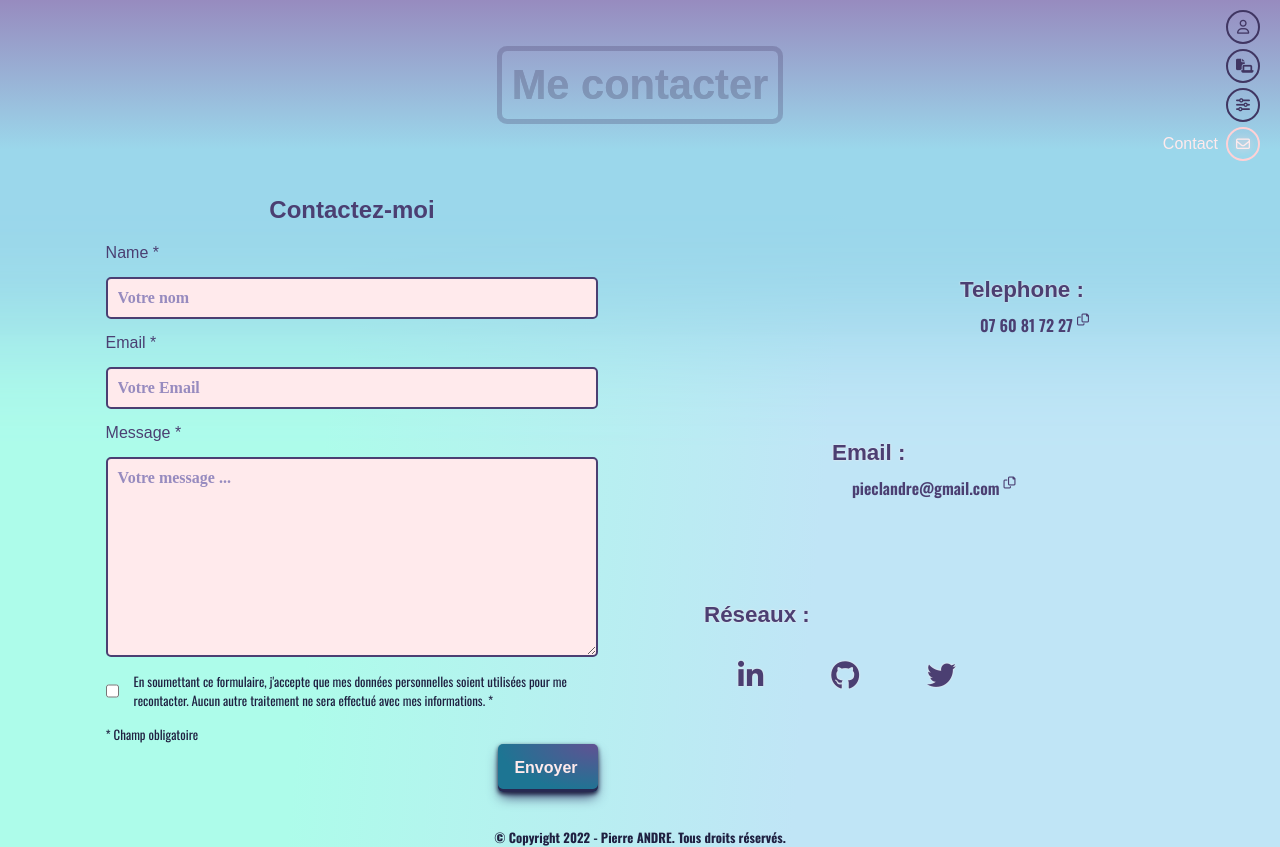
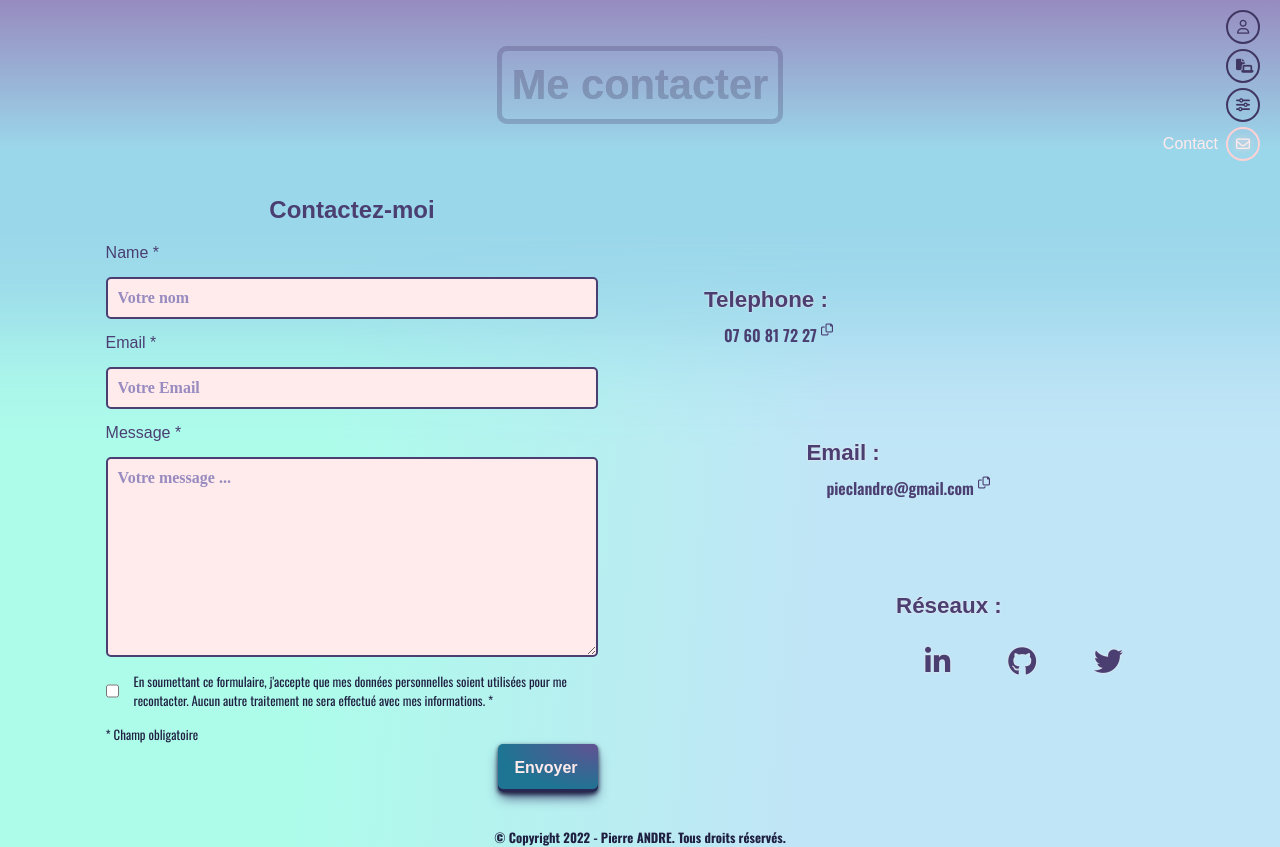
Before and after one commit to Peallyz/Portfolio-Pierre_ANDRE, a React (Create React App) app: page /contact in a window 1280 px wide. Built offline with nearby package versions, Linux system fonts and the light colour scheme; a web font is replaced by a local one.

Commit message:
re-align contact-info

```diff
--- a/src/Components/Contact/SocialNetwork.js
+++ b/src/Components/Contact/SocialNetwork.js
@@ -17,7 +17,7 @@ const SocialNetwork = () => {
     };
     return (
         <div className="social__network">
-            <ul className="content">
+            <ul className="content" id="social__network--content">
                 <a
                     href="https://www.linkedin.com/in/pierre-andre-bb674b232/"
                     target="_blank"
--- a/src/styles/components/contact/_socialNetwork.scss
+++ b/src/styles/components/contact/_socialNetwork.scss
@@ -1,14 +1,21 @@
 .social__network {
     ul {
-        display: -webkit-box;
-        display: -ms-flexbox;
-        display: flex;
+        &#social__network--content {
+            display: -webkit-box;
+            display: -ms-flexbox;
+            display: flex;
+            position: relative;
+            left: 0;
+        }
         a {
-            margin: 10px 10px;
+            margin: 5px;
             padding: 1.5rem;
             -webkit-transition: 0.8s ease-out;
             -o-transition: 0.8s ease-out;
             transition: 0.8s ease-out;
+            @media screen and (max-width: 800px) {
+                margin: 5px 0;
+            }
             &:hover {
                 i {
                     color: $rose;
--- a/src/styles/pages/_contact.scss
+++ b/src/styles/pages/_contact.scss
@@ -232,6 +232,7 @@
     .contact__infos {
         height: 100%;
         position: relative;
+        bottom: 10%;
         display: -webkit-box;
         display: -ms-flexbox;
         display: flex;
@@ -240,7 +241,7 @@
         -ms-flex-direction: column;
         flex-direction: column;
         -ms-flex-pack: distribute;
-        justify-content: space-around;
+        justify-content: space-evenly;
         @media screen and (max-width: 700px) {
             margin-top: 20px;
             -webkit-box-orient: horizontal;
@@ -275,14 +276,13 @@
             .content {
                 @media screen and (max-width: 700px) {
                     position: relative;
-                    left: 0;
                 }
                 @media screen and (max-width: 500px) {
                     margin-bottom: 10px;
                 }
                 position: absolute;
 
-                left: 20vw;
+                left: 0;
             }
         }
         .email {
@@ -293,17 +293,20 @@
                 }
                 position: absolute;
 
-                left: 10vw;
+                left: 8vw;
             }
         }
         .network {
-            @media screen and (max-width: 500px) {
-                margin-top: 15px;
-            }
             .content {
-                position: relative;
-
-                right: 0%;
+                position: absolute;
+                left: 15vw;
+                @media screen and (max-width: 700px) {
+                    position: relative;
+                    left: 0px;
+                }
+                @media screen and (max-width: 500px) {
+                    margin: 15px 0 10px;
+                }
             }
         }
 
```
